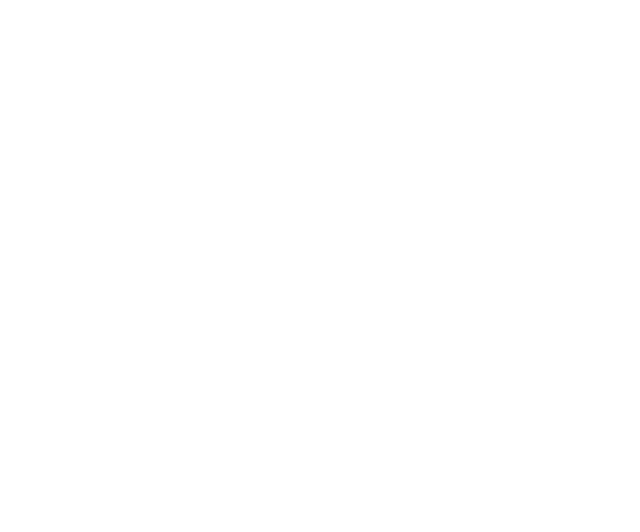
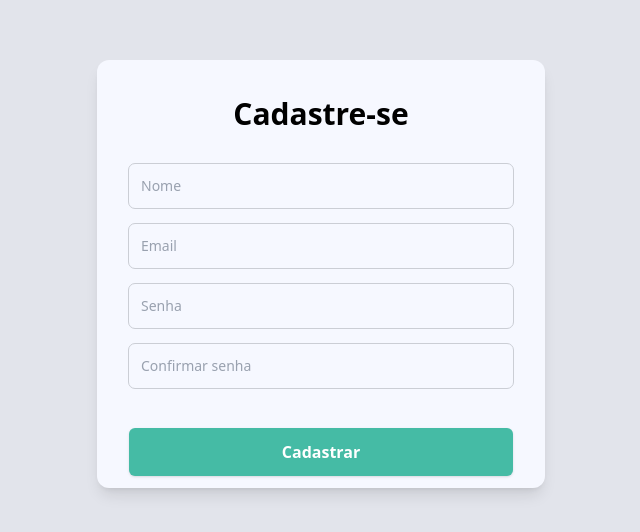
Before and after one commit to LeonardoFurmann/ControleFinanceiro_Front, a React (Vite) app: page /register in a window 1280 px wide. Before the commit this address had no page. Shown: the part 126-658 px from the top of the page, without its empty margins (319-959 px from the left). Built offline with nearby package versions, Linux system fonts and the light colour scheme.

Commit message:
Tela de cadastro

```diff
--- a/src/App.tsx
+++ b/src/App.tsx
@@ -2,6 +2,7 @@ import './App.css'
 import { BrowserRouter, Route, Routes } from 'react-router-dom';
 import { AuthProvider } from './contexts/AuthContext';
 import Login from './pages/Login/Login';
+import Register from './pages/Register/Register';
 
 function App() {
 
@@ -12,6 +13,7 @@ function App() {
           <main>
             <Routes>
               <Route path='/' element={<Login />} />
+              <Route path='/register' element={<Register />} />
             </Routes>
           </main>
         </AuthProvider>
--- /dev/null
+++ b/src/hooks/useApiResquest.ts
@@ -0,0 +1,22 @@
+import { AxiosError } from "axios";
+
+export type RequestResult =
+  | { success: true; data?: any }
+  | { success: false; message: string };
+
+export function useApiRequest() {
+  const execute = async <T>(apiCall: () => Promise<{ data: T }>): Promise<RequestResult> => {
+    try {
+      const { data } = await apiCall();
+      return { success: true, data };
+    } catch (error) {
+      const err = error as AxiosError<{ error?: string }>;
+      return {
+        success: false,
+        message: err.response?.data?.error || "Erro inesperado. Tente novamente.",
+      };
+    }
+  };
+
+  return { execute };
+}
--- /dev/null
+++ b/src/pages/Register/Register.tsx
@@ -0,0 +1,87 @@
+import React, { useState } from 'react'
+import Button from '../../components/Button/Button'
+import Input from '../../components/Input/Input'
+import Error from '../../components/Helper/Error'
+import { validate } from '../../utils/validate'
+import { useNavigate } from 'react-router-dom';
+import { useApiRequest } from "../../hooks/useApiResquest";
+import { authAPI } from '../../services/api.ts'
+
+type Props = {}
+
+const Register = (props: Props) => {
+
+    const navigate = useNavigate();
+    const { execute } = useApiRequest();
+    const [email, setEmail] = useState<string>('');
+    const [name, setName] = useState<string>('');
+    const [password, setPassword] = useState<string>('');
+    const [confirmPassword, setConfirmPassword] = useState<string>('');
+    const [errors, setErrors] = useState<{ email?: string; password?: string; name?: string; confirmPassword?: string; general?: string }>({});
+
+    async function handleSubmit(event: React.FormEvent<HTMLFormElement>) {
+        event.preventDefault();
+
+        const emailCheck = validate('email', email);
+        const passwordCheck = validate('password', password);
+        const confirmPasswordCheck = validate('password', confirmPassword);
+
+        const newErrors: typeof errors = {};
+
+        if (!emailCheck.valid) newErrors.email = emailCheck.message;
+        if (!passwordCheck.valid) newErrors.password = passwordCheck.message;
+        if (!confirmPasswordCheck.valid) newErrors.confirmPassword = confirmPasswordCheck.message;
+
+        if (password != confirmPassword) {
+            newErrors.confirmPassword = "Os campos de senha precisam ser iguais."
+        }
+
+        if (Object.keys(newErrors).length > 0) {
+            setErrors(newErrors);
+            return;
+        }
+
+        setErrors({});
+
+        const user = {name, email, password}
+
+        const result = await execute(() => authAPI.register(user));
+
+        if (!result.success) {
+            setErrors({ general: result.message });
+            return;
+        }
+
+        navigate('/');
+
+    }
+
+    return (
+        <section className='h-screen bg-background flex'>
+            <div className='bg-card shadow-lg w-full max-w-md m-auto rounded-xl'>
+                <div className="flex min-h-full flex-1 flex-col justify-center px-3 py-3 lg:px-8">
+                    <div className="sm:mx-auto sm:w-full sm:max-w-sm">
+                        <form action="" onSubmit={handleSubmit} className="space-y-4">
+                            <h1 className='text-3xl py-6 font-semibold text-center' >Cadastre-se</h1>
+                            <Input name='nome' type='nome' placeholder='Nome' value={name} max={50} onChange={({ target }) => setName(target.value)} />
+                            {errors.name && <Error error={errors.name} />}
+                            <Input name='email' type='email' placeholder='Email' value={email} onChange={({ target }) => setEmail(target.value)} />
+                            {errors.email && <Error error={errors.email} />}
+                            <Input name='password' type='password' placeholder='Senha' max={8} value={password} onChange={({ target }) => setPassword(target.value)} />
+                            {errors.password && <Error error={errors.password} />}
+                            <Input name='confirmPassword' type='password' placeholder='Confirmar senha' max={8} value={confirmPassword} onChange={({ target }) => setConfirmPassword(target.value)} />
+                            {errors.confirmPassword && <Error error={errors.confirmPassword} />}
+                            <div className='mt-10'>
+                                <Button text='Cadastrar' type='submit' className='focus-visible:outline-mint-500  bg-mint-500 px-3 py-3 text-white
+                            disabled:bg-gray-300 text-md font-semibold ' />
+                            </div>
+                            {errors.general && <Error error={errors.general} />}
+                        </form>
+                    </div>
+                </div>
+            </div>
+        </section>
+    )
+}
+
+export default Register
```
